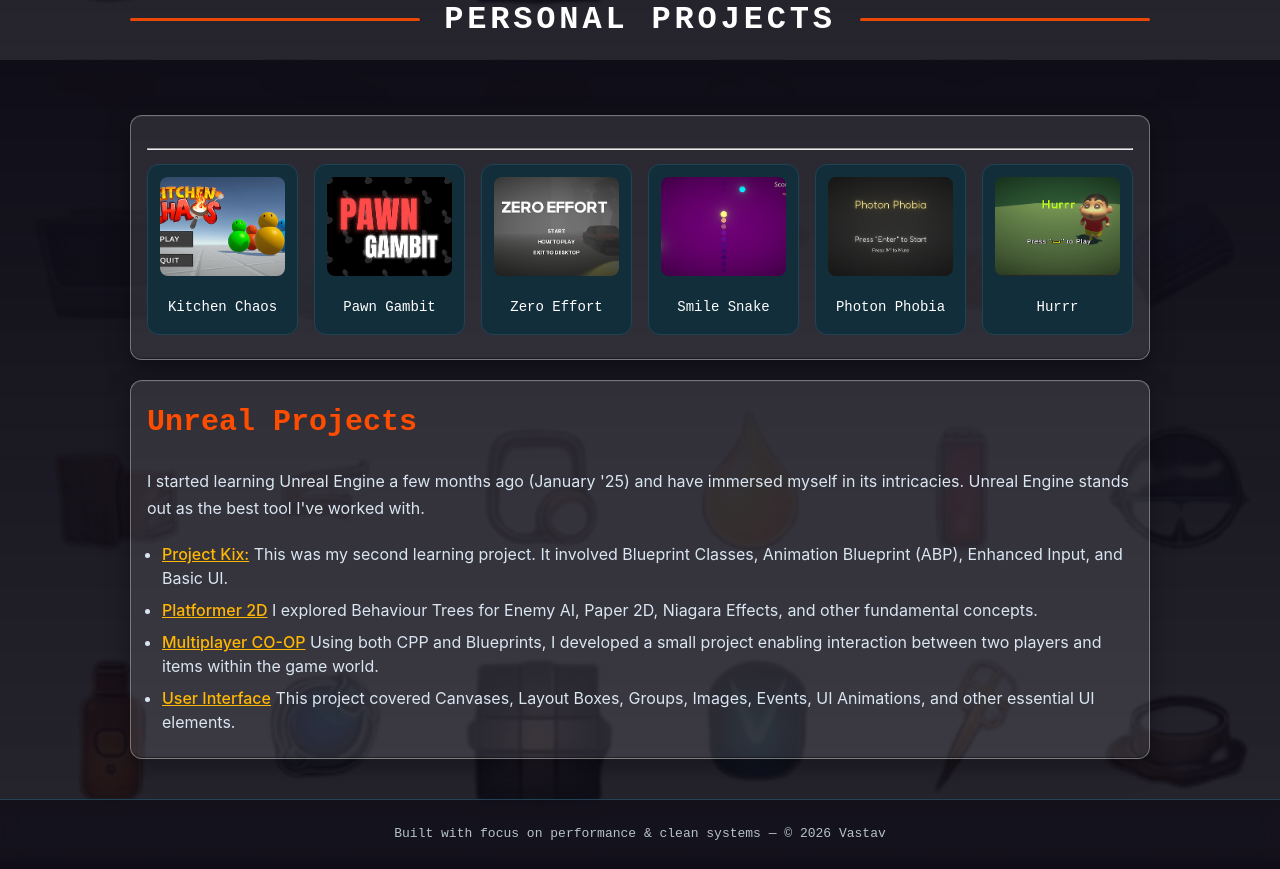
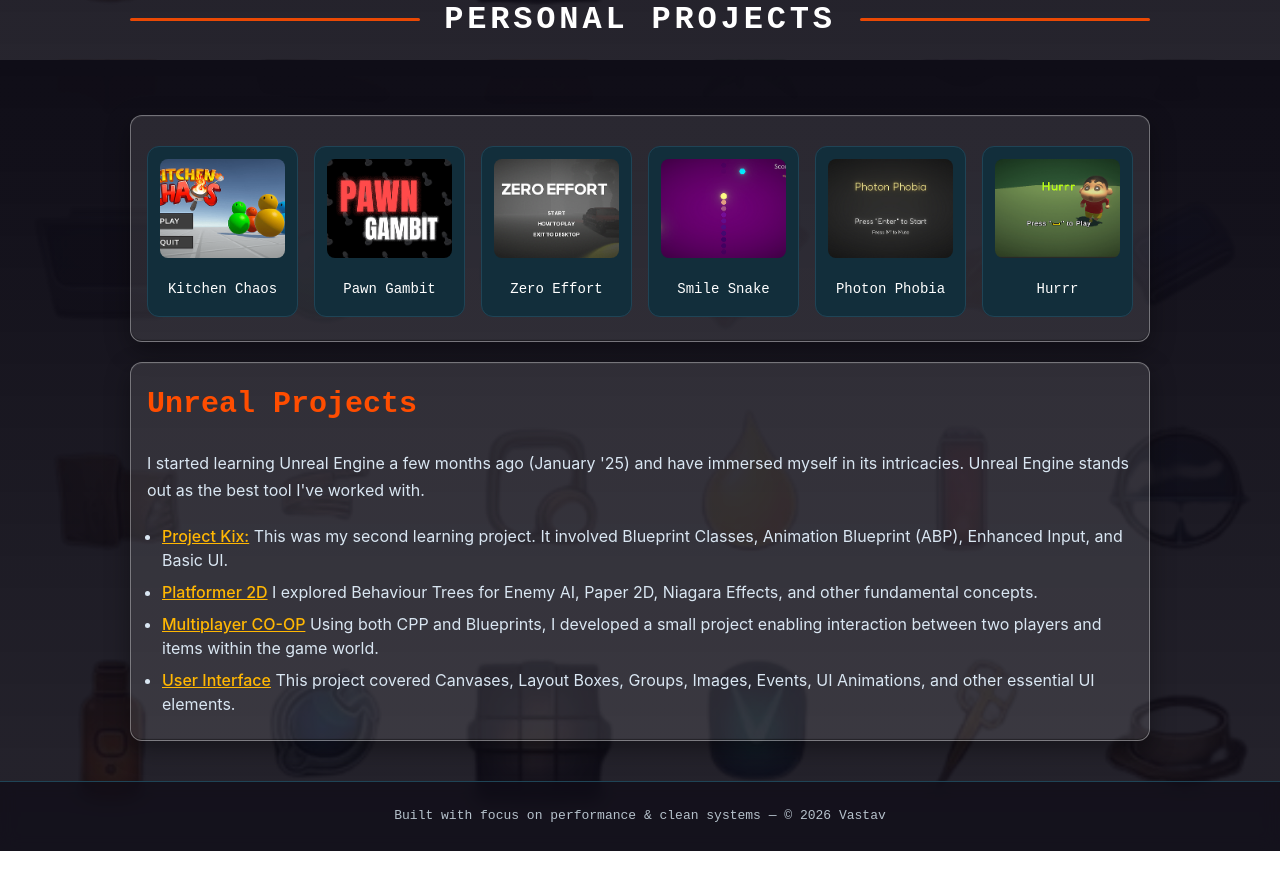
Before and after one commit to VastavPansuriya/Vastav-Portfolio, a React (Vite) app: page /experience in a window 1280 px wide. Shown: the part 1540-2409 px from the top of the page. Built offline with nearby package versions, Linux system fonts and the light colour scheme.

Commit message:
border remove from  type: "personal"  card

```diff
--- a/src/components/experience/ExperienceAccordion.tsx
+++ b/src/components/experience/ExperienceAccordion.tsx
@@ -70,8 +70,8 @@ const ExperienceAccordion = ({ data }: Props) => {
 
             {/* EXPANDED CONTENT (ONLY WHEN OPEN) */}
             {(isPersonal || open) && (
-                <div className="experience-content">
-                    <hr />
+                <div className={`experience-content ${isPersonal ? "no-border" : ""
+                    }`}>
                     <div className="experience-content-inner">
                         {data.projects && data.projects.length > 0 && (
                             <div className="project-grid">
--- a/src/styles/components.css
+++ b/src/styles/components.css
@@ -553,7 +553,7 @@
 .experience-content {
     /* margin-top: 20px; */
     padding-top: 16px;
-    /* border-top: 1px solid var(--accent); */
+    border-top: 1px solid var(--accent);
     overflow: hidden;
     max-height: 0;
     display: grid;
@@ -793,3 +793,9 @@
     font-size: 19px;
     margin-bottom: 10px;
 }
+
+
+.experience-content.no-border {
+  border-top: none;
+  padding-top: 0;
+}
```
